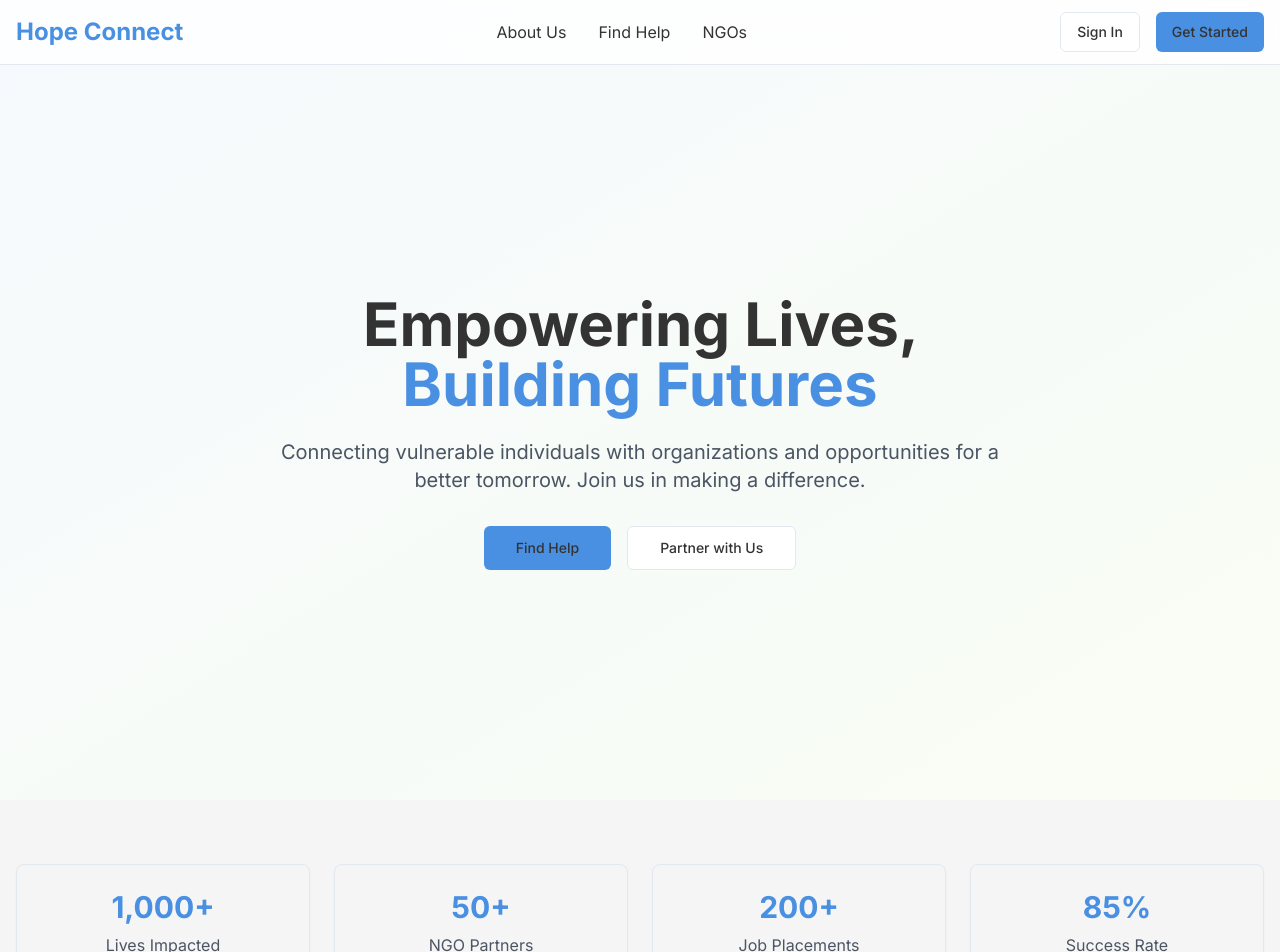
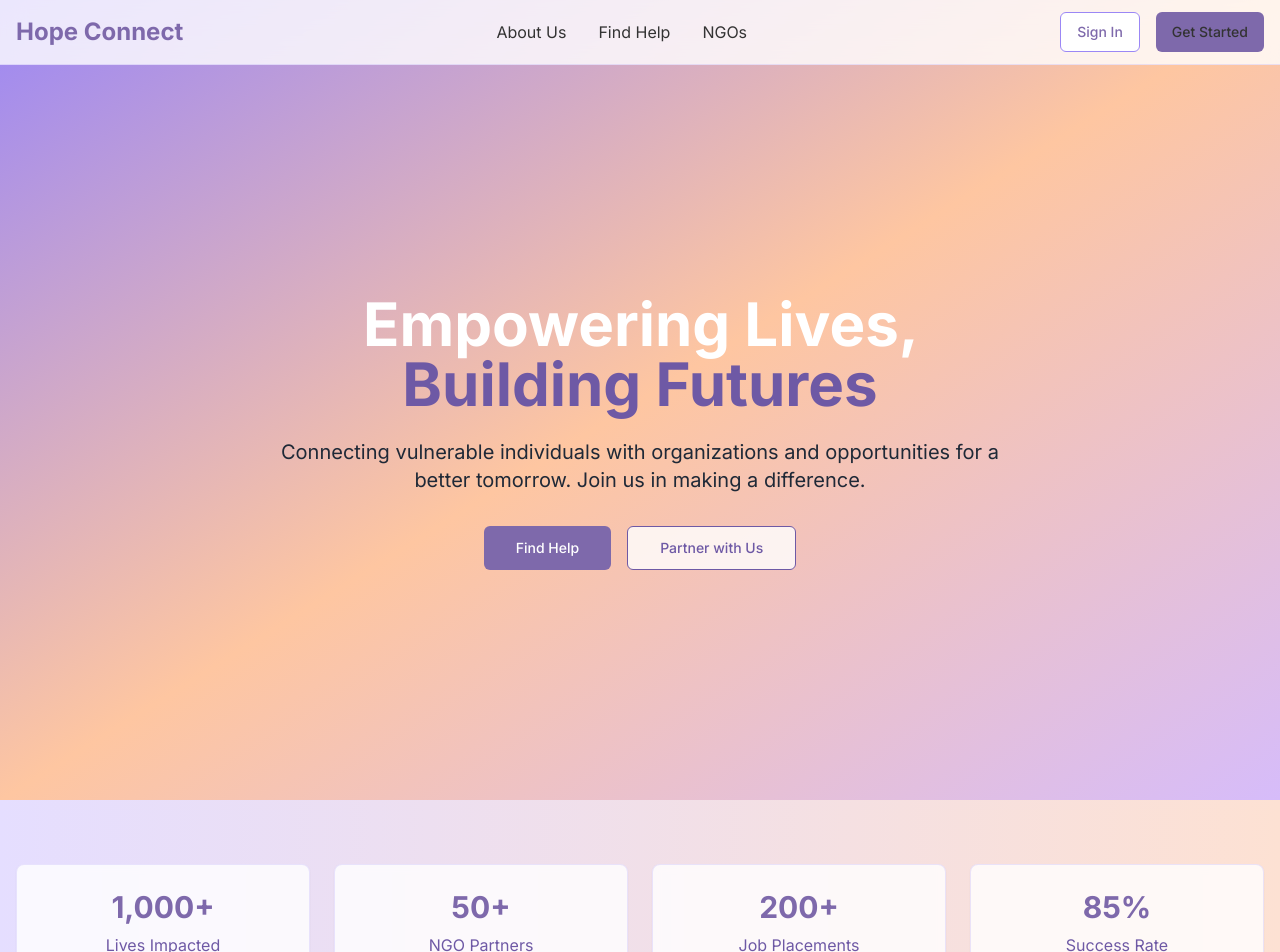
Before and after one commit to prajwal-belekar/uplift-network-portal, a React (Vite) app: page / in a window 1280 px wide. Shown: the top 952 px of the page. Built offline with nearby package versions, Linux system fonts and the light colour scheme.

Commit message:
Enhance color scheme
Updated styles across components to introduce a more vibrant and colorful design.
[skip gpt_engineer]

```diff
--- a/src/components/Hero.tsx
+++ b/src/components/Hero.tsx
@@ -5,14 +5,14 @@ export const Hero = () => {
   const navigate = useNavigate();
 
   return (
-    <div className="min-h-screen flex items-center justify-center bg-gradient-to-br from-primary/5 to-accent/5 pt-16">
+    <div className="min-h-screen flex items-center justify-center bg-gradient-to-br from-[#9b87f5] via-[#FEC6A1] to-[#D6BCFA] pt-16">
       <div className="container mx-auto px-4">
         <div className="max-w-3xl mx-auto text-center animate-fade-in">
-          <h1 className="text-4xl md:text-6xl font-bold text-foreground mb-6">
+          <h1 className="text-4xl md:text-6xl font-bold text-white mb-6">
             Empowering Lives,
-            <span className="text-primary"> Building Futures</span>
+            <span className="text-[#6E59A5]"> Building Futures</span>
           </h1>
-          <p className="text-lg md:text-xl text-gray-600 mb-8">
+          <p className="text-lg md:text-xl text-gray-800 mb-8">
             Connecting vulnerable individuals with organizations and opportunities
             for a better tomorrow. Join us in making a difference.
           </p>
@@ -20,7 +20,7 @@ export const Hero = () => {
             <Button
               size="lg"
               onClick={() => navigate("/profiles")}
-              className="bg-primary hover:bg-primary-hover"
+              className="bg-[#7E69AB] hover:bg-[#6E59A5] text-white"
             >
               Find Help
             </Button>
@@ -28,6 +28,7 @@ export const Hero = () => {
               size="lg"
               variant="outline"
               onClick={() => navigate("/ngo")}
+              className="bg-white/80 hover:bg-white text-[#6E59A5] border-[#6E59A5]"
             >
               Partner with Us
             </Button>
--- a/src/components/ImpactStats.tsx
+++ b/src/components/ImpactStats.tsx
@@ -9,13 +9,16 @@ export const ImpactStats = () => {
   ];
 
   return (
-    <div className="py-16 bg-muted">
+    <div className="py-16 bg-gradient-to-r from-[#E5DEFF] to-[#FDE1D3]">
       <div className="container mx-auto px-4">
         <div className="grid grid-cols-2 md:grid-cols-4 gap-6">
           {stats.map((stat) => (
-            <Card key={stat.label} className="p-6 text-center animate-fade-in">
-              <div className="text-3xl font-bold text-primary mb-2">{stat.number}</div>
-              <div className="text-gray-600">{stat.label}</div>
+            <Card
+              key={stat.label}
+              className="p-6 text-center animate-fade-in bg-white/80 backdrop-blur-sm hover:shadow-lg transition-all duration-300 border-[#9b87f5]/20"
+            >
+              <div className="text-3xl font-bold text-[#7E69AB] mb-2">{stat.number}</div>
+              <div className="text-[#6E59A5]">{stat.label}</div>
             </Card>
           ))}
         </div>
--- a/src/components/Navbar.tsx
+++ b/src/components/Navbar.tsx
@@ -3,26 +3,30 @@ import { Link } from "react-router-dom";
 
 export const Navbar = () => {
   return (
-    <nav className="fixed w-full bg-white/80 backdrop-blur-md z-50 border-b">
+    <nav className="fixed w-full bg-white/80 backdrop-blur-md z-50 border-b border-[#9b87f5]/20">
       <div className="container mx-auto px-4 py-3">
         <div className="flex items-center justify-between">
-          <Link to="/" className="text-2xl font-bold text-primary">
+          <Link to="/" className="text-2xl font-bold text-[#7E69AB]">
             Hope Connect
           </Link>
           <div className="hidden md:flex items-center gap-8">
-            <Link to="/about" className="hover:text-primary transition-colors">
+            <Link to="/about" className="hover:text-[#7E69AB] transition-colors">
               About Us
             </Link>
-            <Link to="/profiles" className="hover:text-primary transition-colors">
+            <Link to="/profiles" className="hover:text-[#7E69AB] transition-colors">
               Find Help
             </Link>
-            <Link to="/ngo" className="hover:text-primary transition-colors">
+            <Link to="/ngo" className="hover:text-[#7E69AB] transition-colors">
               NGOs
             </Link>
           </div>
           <div className="flex items-center gap-4">
-            <Button variant="outline">Sign In</Button>
-            <Button>Get Started</Button>
+            <Button variant="outline" className="border-[#9b87f5] text-[#7E69AB] hover:bg-[#E5DEFF]">
+              Sign In
+            </Button>
+            <Button className="bg-[#7E69AB] hover:bg-[#6E59A5]">
+              Get Started
+            </Button>
           </div>
         </div>
       </div>
```
